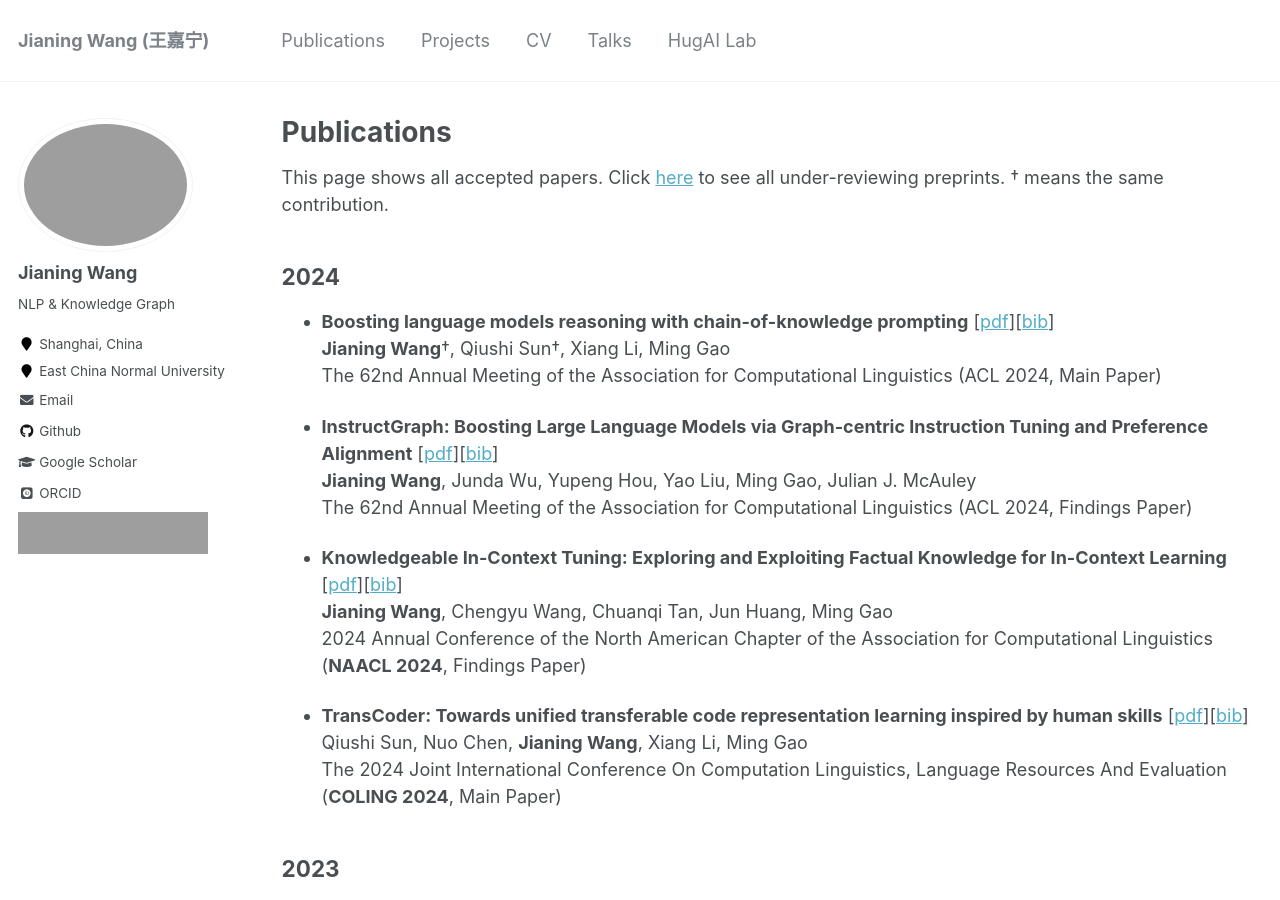
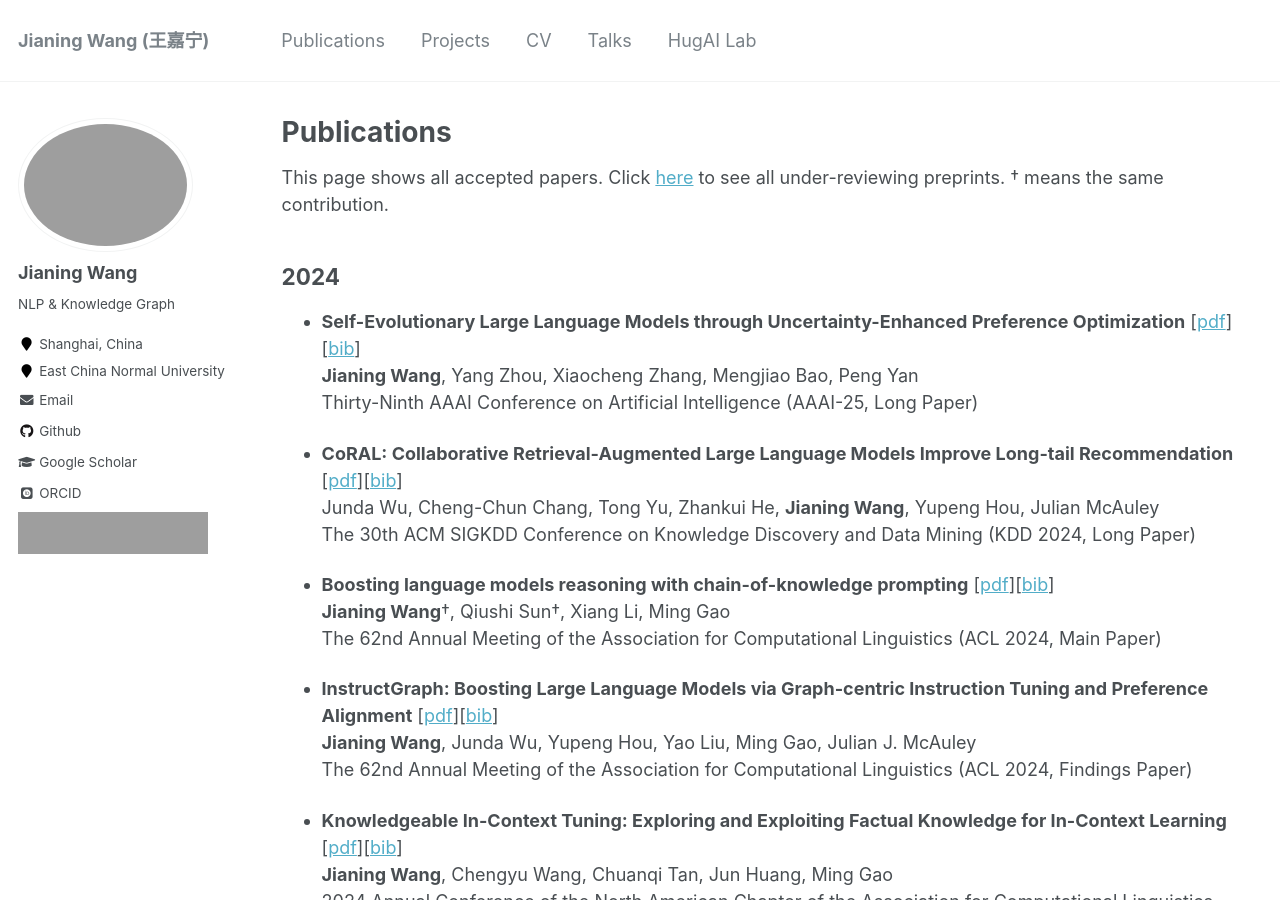
Before and after one commit to wjn1996/wjn1996.github.io, a Jekyll site: the page built from _pages/publications.md, in a window 1280 px wide and 900 px high. Built offline with Jekyll 4.4.1, drawn with Linux system fonts in a browser that asks for light colours; some web fonts are replaced; grey boxes are pictures that could not be loaded.

Commit message:
add papers

```diff
--- a/_pages/publications.md
+++ b/_pages/publications.md
@@ -18,6 +18,17 @@ author_profile: true
 This page shows all accepted papers. Click [here](./preprints.md) to see all under-reviewing preprints. † means the same contribution.
 
 ## 2024
+
+- **Self-Evolutionary Large Language Models through Uncertainty-Enhanced Preference Optimization** [[pdf](https://arxiv.org/pdf/2409.11212)][[bib](https://dblp.uni-trier.de/rec/journals/corr/abs-2409-11212.html?view=bibtex)]
+<br>
+**Jianing Wang**, Yang Zhou, Xiaocheng Zhang, Mengjiao Bao, Peng Yan
+<br> Thirty-Ninth AAAI Conference on Artificial Intelligence (AAAI-25, Long Paper)
+
+
+- **CoRAL: Collaborative Retrieval-Augmented Large Language Models Improve Long-tail Recommendation** [[pdf](https://arxiv.org/pdf/2403.06447)][[bib](https://scholar.googleusercontent.com/scholar.bib?q=info:JjkzPhY1jVgJ:scholar.google.com/&output=citation&scisdr=ClGniFkJEIGLgKBag0U:AFWwaeYAAAAAZg5cm0WDBMEEehIXFAQU4BLPp8I&scisig=AFWwaeYAAAAAZg5cm21lncD1QJGR7L2dPgfDvmo&scisf=4&ct=citation&cd=-1&hl=en)]
+<br>
+Junda Wu, Cheng-Chun Chang, Tong Yu, Zhankui He, **Jianing Wang**, Yupeng Hou, Julian McAuley
+<br> The 30th ACM SIGKDD Conference on Knowledge Discovery and Data Mining (KDD 2024, Long Paper)
 
 - **Boosting language models reasoning with chain-of-knowledge prompting** [[pdf](https://arxiv.org/pdf/2306.06427)][[bib](https://dblp.dagstuhl.de/rec/journals/corr/abs-2306-06427.html?view=bibtex)]
 <br>
```
Also changed, not shown: _pages/about.md (+1 -0 lines), _pages/preprints.md (+8 -4 lines).
